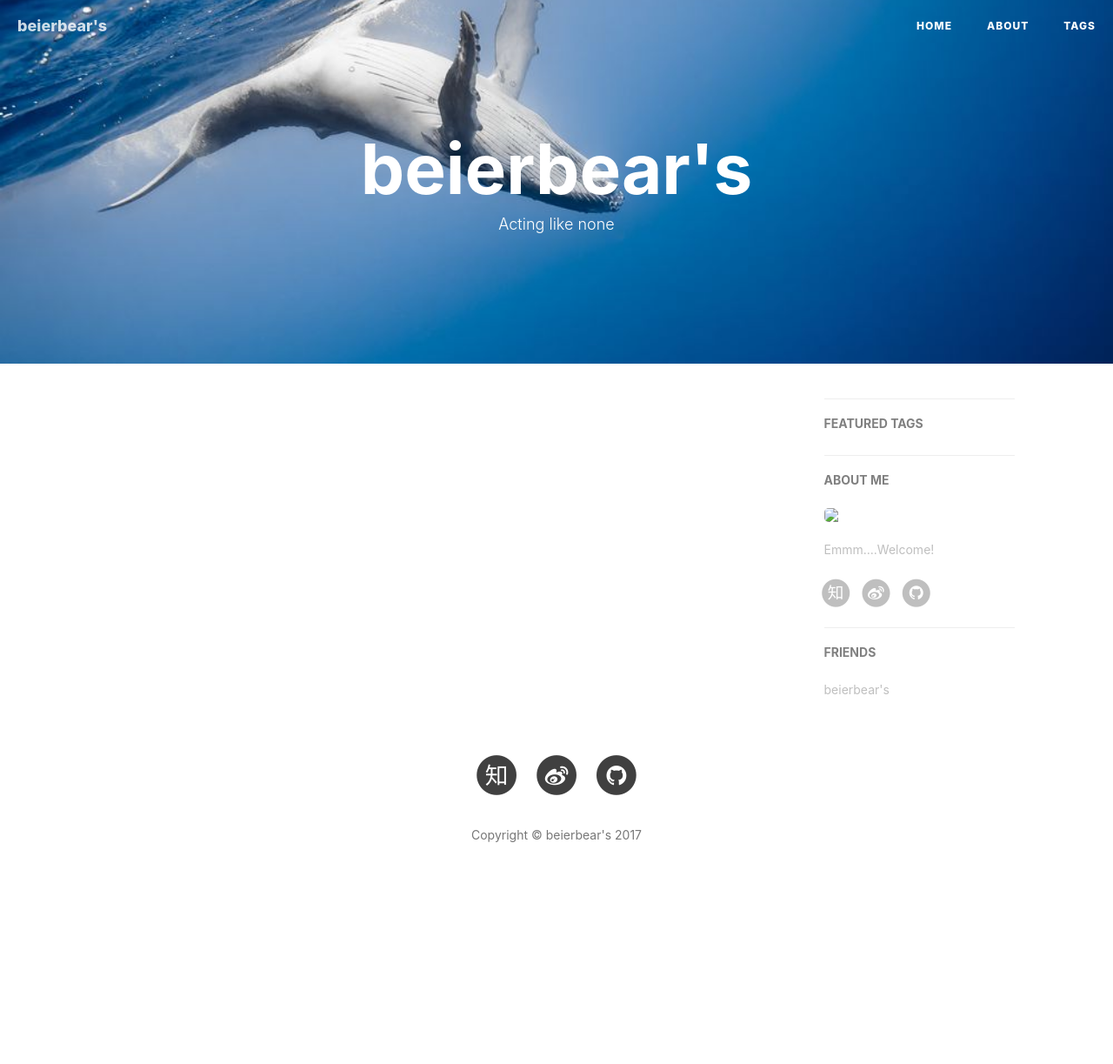
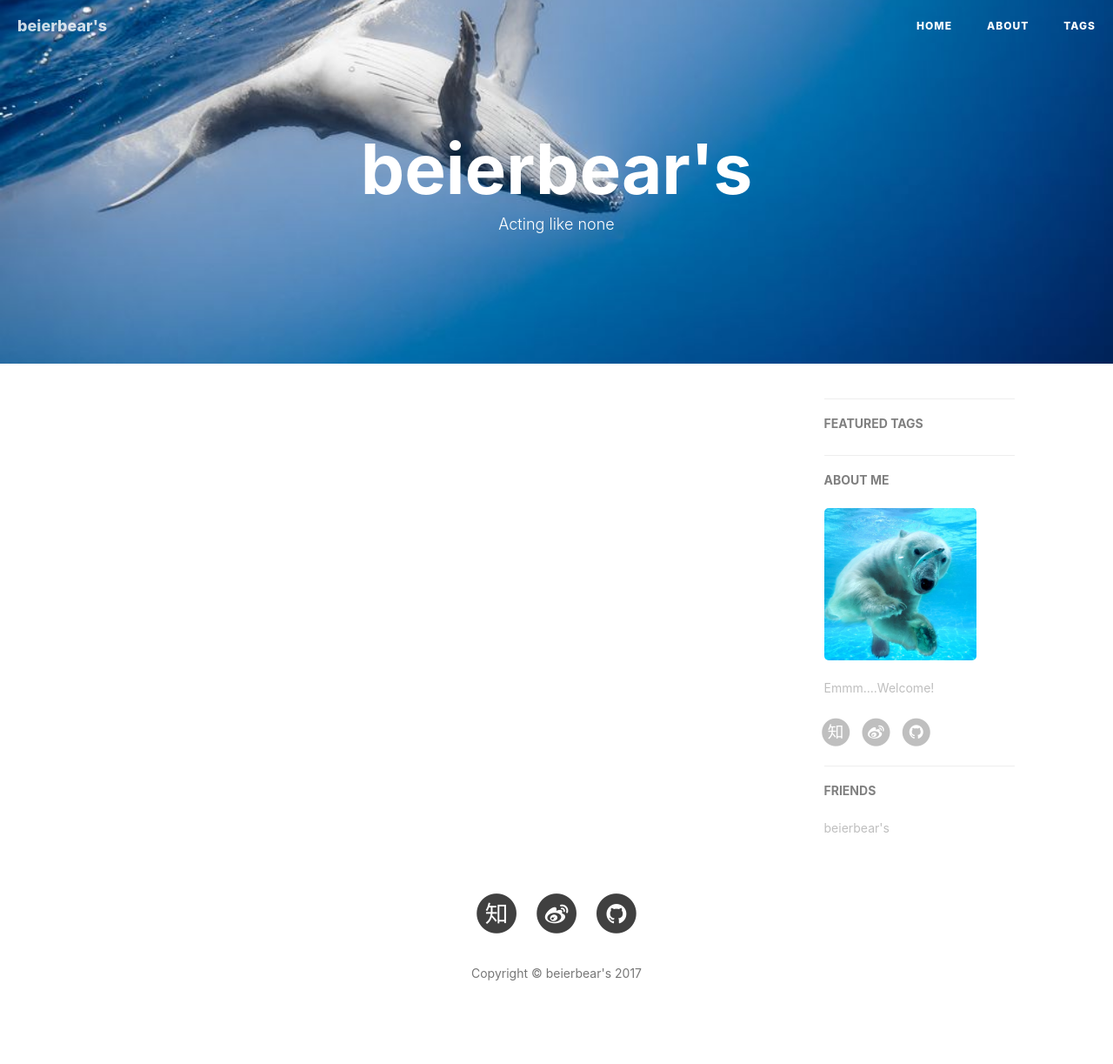
Before and after one commit to beierbear/beierbear.github.io, a Jekyll site: the page built from index.html, in a window 1280 px wide. Shown: the whole page at 87% size. Built offline with Jekyll 4.4.1, drawn with Linux system fonts in a browser that asks for light colours; nearby versions of some CDN libraries; the list of posts is cut into pages by our own code; comment, search, counter and statistics services are not loaded; before the commit the page ends 1064 px from its top, so only the background shows below that.

Commit message:
change 001****

```diff
--- a/_config.yml
+++ b/_config.yml
@@ -61,7 +61,7 @@
 # Sidebar settings
 sidebar: true                           # whether or not using Sidebar.
 sidebar-about-description: "Emmm....Welcome!"
-sidebar-avatar: /avatar.png      # use absolute URL, seeing it's used in both `/` and `/about/`
+sidebar-avatar: /img/avatar.png      # use absolute URL, seeing it's used in both `/` and `/about/`
 
 
 
```
